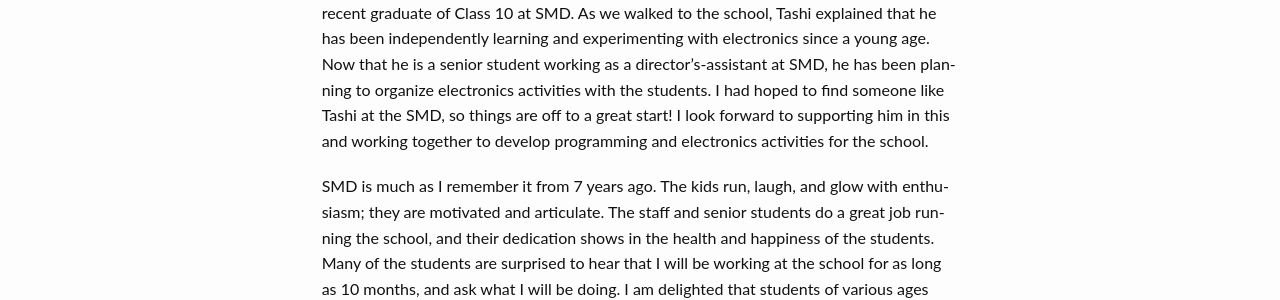
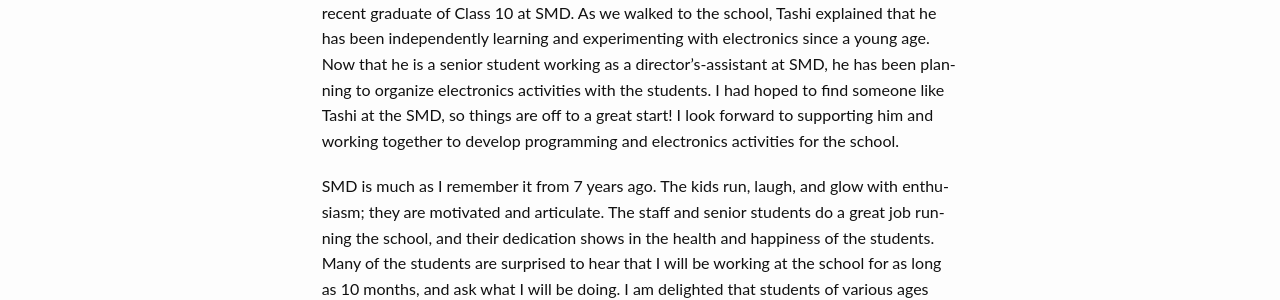
Before and after one commit to hpigot/hpigot.github.io, a Jekyll site: the page built from _posts/2017-08-06-arrival.md, in a window 1280 px wide and 900 px high, scrolled down 467 px. Shown: the part 308-608 px from the top of the window. Built offline with Jekyll 4.4.1, drawn with Linux system fonts in a browser that asks for light colours; some of the changed text lies outside the part shown.

```diff
--- a/_posts/2017-08-06-arrival.md
+++ b/_posts/2017-08-06-arrival.md
@@ -11,7 +11,7 @@ category:
     - nepal
 ---
 
-Thursday, August 3rd, was my first day at [Shree Mangal Dvip Boarding School (SMD)][1]. After a good night's sleep following 36 hours of travel, I was met at my guest-house by Tashi, a recent graduate of Class 10 at SMD. As we walked to the school, Tashi explained that he has been independently learning and experimenting with electronics since a young age. Now that he is a senior student working as a director's-assistant at SMD, he has been planning to organize electronics activities with the students. I had hoped to find someone like Tashi at the SMD, so things are off to a great start! I look forward to supporting him in this and working together to develop programming and electronics activities for the school.
+Thursday, August 3rd, was my first day at [Shree Mangal Dvip Boarding School (SMD)][1]. After a good night's sleep following 36 hours of travel, I was met at my guest-house by Tashi, a recent graduate of Class 10 at SMD. As we walked to the school, Tashi explained that he has been independently learning and experimenting with electronics since a young age. Now that he is a senior student working as a director's-assistant at SMD, he has been planning to organize electronics activities with the students. I had hoped to find someone like Tashi at the SMD, so things are off to a great start! I look forward to supporting him and working together to develop programming and electronics activities for the school.
 
 SMD is much as I remember it from 7 years ago. The kids run, laugh, and glow with enthusiasm; they are motivated and articulate. The staff and senior students do a great job running the school, and their dedication shows in the health and happiness of the students. Many of the students are surprised to hear that I will be working at the school for as long as 10 months, and ask what I will be doing. I am delighted that students of various ages have expressed excitement when I explain that I will be running hands-on electronics and programming activities. I've also gotten useful insights from the senior students, most importantly that initiatives such as this tend to fade out after the founders leave the school. I hope we can address this issue right from the start by focusing on the following:
 
@@ -28,6 +28,6 @@ There are a few good opportunities in the school schedule to run activities:
 
 We will first try running 1 hour weekly activities during free-time on Saturdays, beginning this weekend. Sign-up sheets will be posted around the school, inviting students from Grade 4 to Grade 9 to participate (Grade 10 students are discouraged from attending activities, so they can focus on their exams). We intend to split the students into groups of ~10, combining Grades 4 to 6 and Grades 7 to 9, with a 1 hour time slot dedicated to each. In our first activity, we will introduce some important applications electricity in Nepalese communities, explain what electricity is, and illustrate the concept by having the students build and modify a simple LED light circuit.
 
-![Boudha Stupa.](/boudha.jpg)
+![Boudha Stupa.](/images/boudha.jpg)
 
 [1]: www.himalayanchildren.org
```
